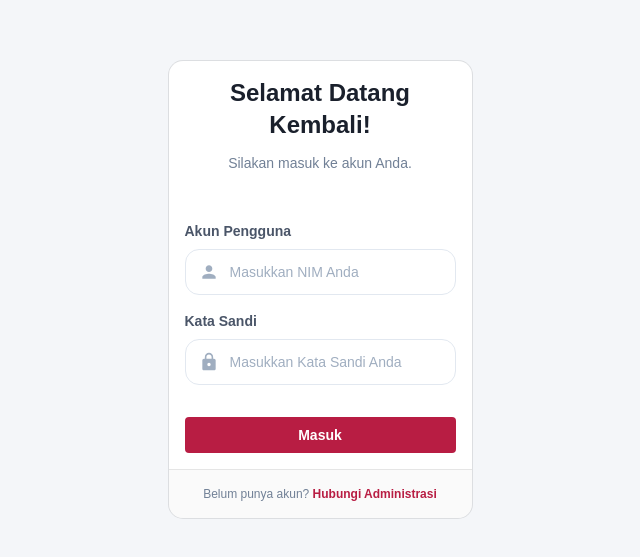
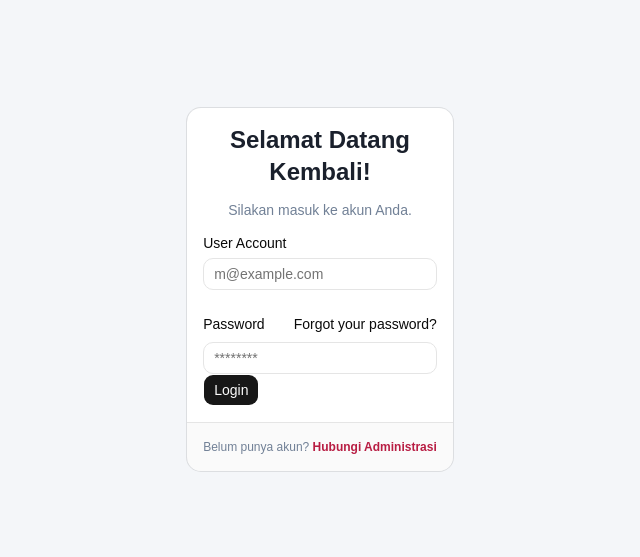
Before and after one commit to please-konsisten/react-19-ais-ui, a React (Vite) app: page /login in a window 1280 px wide. Shown: the part 111-668 px from the top of the page, without its empty margins (320-960 px from the left). Built offline with nearby package versions, Linux system fonts and the light colour scheme.

Commit message:
refactor: clean up LoginForm component and replace input handling with reusable components

```diff
--- a/src/components/features/LoginForm.tsx
+++ b/src/components/features/LoginForm.tsx
@@ -1,46 +1,56 @@
 "use client"
 
-import type React from "react"
+import { Label } from "../ui/label";
+import { Input } from "../ui/input";
+import { Button } from "../ui/button";
 
 interface FormProps {
-  children: React.ReactNode;
-  requestHandler: (data: any) => void;
+  submitHandler: (data: any) => void;
 }
 
 export default function LoginForm(props: FormProps) {
-  const submitHandler = (e: React.SubmitEvent<HTMLFormElement>) => {
+  const onSubmitHandler = (e: React.SubmitEvent<HTMLFormElement>) => {
     e.preventDefault();
 
     const formData = new FormData(e.currentTarget);
     const data = Object.fromEntries(formData);
 
-    props.requestHandler(data);
+    props.submitHandler(data);
   };
 
   return (
-    <form className="space-y-5" onSubmit={submitHandler}>
-      {props.children}
-      <LoginFormFooter />
+    <form onSubmit={onSubmitHandler}>
+      <div className="flex flex-col gap-6">
+        <div className="grid gap-2">
+          <Label htmlFor="userAccount">User Account</Label>
+          <Input
+            id="userAccount"
+            type="userAccount"
+            name="userAccount"
+            placeholder="m@example.com"
+            required
+          />
+        </div>
+        <div className="grid gap-2">
+          <div className="flex items-center">
+            <Label htmlFor="password">Password</Label>
+            <a
+              href="#"
+              className="ml-auto inline-block text-sm underline-offset-4 hover:underline"
+            >
+              Forgot your password?
+            </a>
+          </div>
+          <Input
+            id="password"
+            type="password"
+            name="password"
+            placeholder="********"
+            required
+          />
+        </div>
+      </div>
+      <Button type="submit" children="Login"/>
     </form>
   )
 }
-
-function LoginFormFooter() {
-  return (
-    <>
-      <div className="flex justify-end pt-1">
-        <a href="#forgot" className="text-xs font-medium text-[#b81d43] hover:underline hover:text-[#911231] transition-colors">
-          Lupa Kata Sandi?
-        </a>
-      </div>
-
-      {/* Tombol Aksi */}
-      <button
-        type="submit"
-        className="w-full py-3.5 bg-[#b81d43] text-white border-none rounded-xl text-base font-semibold cursor-pointer transition-colors duration-200 hover:bg-[#911231] focus:outline-none focus:ring-4 focus:ring-[#b81d43]/20"
-      >
-        MASUK
-      </button>
-    </>
-  )
-}
--- a/src/components/features/LoginFormInput.tsx
+++ /dev/null
@@ -1,74 +0,0 @@
-"use client";
-
-import React from "react";
-
-interface InputProps {
-  value?: string;
-  onChange?: (e: React.ChangeEvent<HTMLInputElement>) => void;
-}
-
-function LoginFormInputUserAccount({ value, onChange }: InputProps) {
-  return (
-    <div className="space-y-2">
-      <label htmlFor="userAccount" className="block text-sm font-semibold text-[#4a5568]">
-        Akun Pengguna
-      </label>
-
-      <div className="relative flex items-center">
-        {/* Ikon Pengguna SVG */}
-        <svg
-          className="absolute left-3.5 h-5 w-5 fill-[#a0aec0] pointer-events-none"
-          viewBox="0 0 24 24"
-        >
-          <path d="M12 12c2.21 0 4-1.79 4-4s-1.79-4-4-4-4 1.79-4 4 1.79 4 4 4zm0 2c-2.67 0-8 1.34-8 4v2h16v-2c0-2.66-5.33-4-8-4z" />
-        </svg>
-
-        <input
-          id="userAccount"
-          name="userAccount"
-          type="text"
-          value={value}
-          onChange={onChange}
-          required
-          autoComplete="userAccount"
-          placeholder="Masukkan NIM Anda"
-          className="w-full pl-11 pr-4 py-3 bg-white border border-[#e2e8f0] rounded-xl text-sm text-[#2d3748] placeholder-[#a0aec0] outline-none transition-all duration-200 focus:border-[#b81d43] focus:ring-4 focus:ring-[#b81d43]/10"
-        />
-      </div>
-    </div>
-  );
-}
-
-function LoginFormInputPassword({ value, onChange }: InputProps) {
-  return (
-    <div className="space-y-2">
-      <label htmlFor="password" className="block text-sm font-semibold text-[#4a5568]">
-        Kata Sandi
-      </label>
-
-      <div className="relative flex items-center">
-        {/* Ikon Gembok SVG */}
-        <svg
-          className="absolute left-3.5 h-5 w-5 fill-[#a0aec0] pointer-events-none"
-          viewBox="0 0 24 24"
-        >
-          <path d="M18 8h-1V6c0-2.76-2.24-5-5-5S7 3.24 7 6v2H6c-1.1 0-2 .9-2 2v10c0 1.1.9 2 2 2h12c1.1 0 2-.9 2-2V10c0-1.1-.9-2-2-2zm-6 9c-1.1 0-2-.9-2-2s.9-2 2-2 2 .9 2 2-.9 2-2 2zm3.1-9H8.9V6c0-1.71 1.39-3.1 3.1-3.1 1.71 0 3.1 1.39 3.1 3.1v2z" />
-        </svg>
-
-        <input
-          id="password"
-          name="password" // Wajib ada agar terbaca oleh new FormData()
-          type="password"
-          value={value}
-          onChange={onChange}
-          required
-          autoComplete="current-password"
-          placeholder="Masukkan Kata Sandi Anda"
-          className="w-full pl-11 pr-11 py-3 bg-white border border-[#e2e8f0] rounded-xl text-sm text-[#2d3748] placeholder-[#a0aec0] outline-none transition-all duration-200 focus:border-[#b81d43] focus:ring-4 focus:ring-[#b81d43]/10"
-        />
-      </div>
-    </div>
-  );
-}
-
-export { LoginFormInputUserAccount, LoginFormInputPassword };
--- /dev/null
+++ b/src/components/ui/input.tsx
@@ -0,0 +1,19 @@
+import * as React from "react"
+import { Input as InputPrimitive } from "@base-ui/react/input"
+import { cn } from "cn"
+
+function Input({ className, type, ...props }: React.ComponentProps<"input">) {
+  return (
+    <InputPrimitive
+      type={type}
+      data-slot="input"
+      className={cn(
+        "h-8 w-full min-w-0 rounded-lg border border-input bg-transparent px-2.5 py-1 text-base transition-colors outline-none file:inline-flex file:h-6 file:border-0 file:bg-transparent file:text-sm file:font-medium file:text-foreground placeholder:text-muted-foreground focus-visible:border-ring focus-visible:ring-3 focus-visible:ring-ring/50 disabled:pointer-events-none disabled:cursor-not-allowed disabled:bg-input/50 disabled:opacity-50 aria-invalid:border-destructive aria-invalid:ring-3 aria-invalid:ring-destructive/20 md:text-sm dark:bg-input/30 dark:disabled:bg-input/80 dark:aria-invalid:border-destructive/50 dark:aria-invalid:ring-destructive/40",
+        className
+      )}
+      {...props}
+    />
+  )
+}
+
+export { Input }
--- /dev/null
+++ b/src/components/ui/label.tsx
@@ -0,0 +1,17 @@
+import * as React from "react"
+import { cn } from "cn"
+
+function Label({ className, ...props }: React.ComponentProps<"label">) {
+  return (
+    <label
+      data-slot="label"
+      className={cn(
+        "flex items-center gap-2 text-sm leading-none font-medium select-none group-data-[disabled=true]:pointer-events-none group-data-[disabled=true]:opacity-50 peer-disabled:cursor-not-allowed peer-disabled:opacity-50",
+        className
+      )}
+      {...props}
+    />
+  )
+}
+
+export { Label }
--- a/src/pages/auth/LoginPage.tsx
+++ b/src/pages/auth/LoginPage.tsx
@@ -1,25 +1,21 @@
-import { useState } from 'react';
+import React, { useState } from 'react';
 import { useNavigate } from 'react-router';
-import { loginUser } from '@src/services/authService'; // Import service TS tadi
+import { loginUser } from '@src/services/authService';
 
 import AuthLayout from '@src/components/layouts/AuthLayout';
-import {
-  LoginFormInputUserAccount,
-  LoginFormInputPassword
-} from '@src/components/features/LoginFormInput';
 import { CardContent, CardDescription, CardFooter, CardHeader, CardTitle } from '@src/components/ui/card';
 import { cn } from 'cn';
+import LoginForm from '@src/components/features/LoginForm';
 
 export default function LoginPage() {
   const navigate = useNavigate();
 
-  const [userAccount, setUserAccount] = useState('');
-  const [password, setPassword] = useState('');
   const [serverError, setServerError] = useState<string | null>(null);
   const [isLoading, setIsLoading] = useState(false);
 
-  const handleSubmit = async (e: React.SubmitEvent<HTMLFormElement>) => {
-    e.preventDefault();
+  const submitHandler = async (data:any) => {
+    const { userAccount, password } = data
+
     setIsLoading(true);
     setServerError(null);
 
@@ -38,19 +34,19 @@ export default function LoginPage() {
 
   return (
     <AuthLayout>
-      <CardHeader className={cn('text-center mb-8')}>
+      <CardHeader className={cn('text-center')}>
         <CardTitle className={cn('text-2xl font-bold text-[#1a202c] mb-2')}>Selamat Datang Kembali!</CardTitle>
         <CardDescription className={cn('text-sm text-[#718096]')}>Silakan masuk ke akun Anda.</CardDescription>
       </CardHeader>
 
       <CardContent>
-        {serverError && (
-          <div className="mb-4 p-2 text-xs text-red-600 bg-red-50 rounded border border-red-200 text-center">
-            {serverError}
-          </div>
-        )}
+        {/* {serverError && (
+          // <div className="mb-4 p-2 text-xs text-red-600 bg-red-50 rounded border border-red-200 text-center">
+          //   {serverError}
+          // </div>
+        )} */}
 
-        <form onSubmit={handleSubmit} className="space-y-4">
+        {/* <form onSubmit={handleSubmit} className="space-y-4">
           <LoginFormInputUserAccount
             value={userAccount}
             onChange={(e: React.ChangeEvent<HTMLInputElement>) => setUserAccount(e.target.value)}
@@ -68,13 +64,16 @@ export default function LoginPage() {
           >
             {isLoading ? 'Memuat...' : 'Masuk'}
           </button>
-        </form>
+        </form> */}
+        <LoginForm
+          submitHandler={submitHandler}
+        />
       </CardContent>
 
       <CardFooter>
-        <div className="text-center text-xs text-[#718096] w-full">
+        <p className="text-center text-xs text-[#718096] w-full">
           Belum punya akun? <a href="#admin" className="text-[#b81d43] font-semibold hover:underline">Hubungi Administrasi</a>
-        </div>
+        </p>
       </CardFooter>
     </AuthLayout>
   );
```
